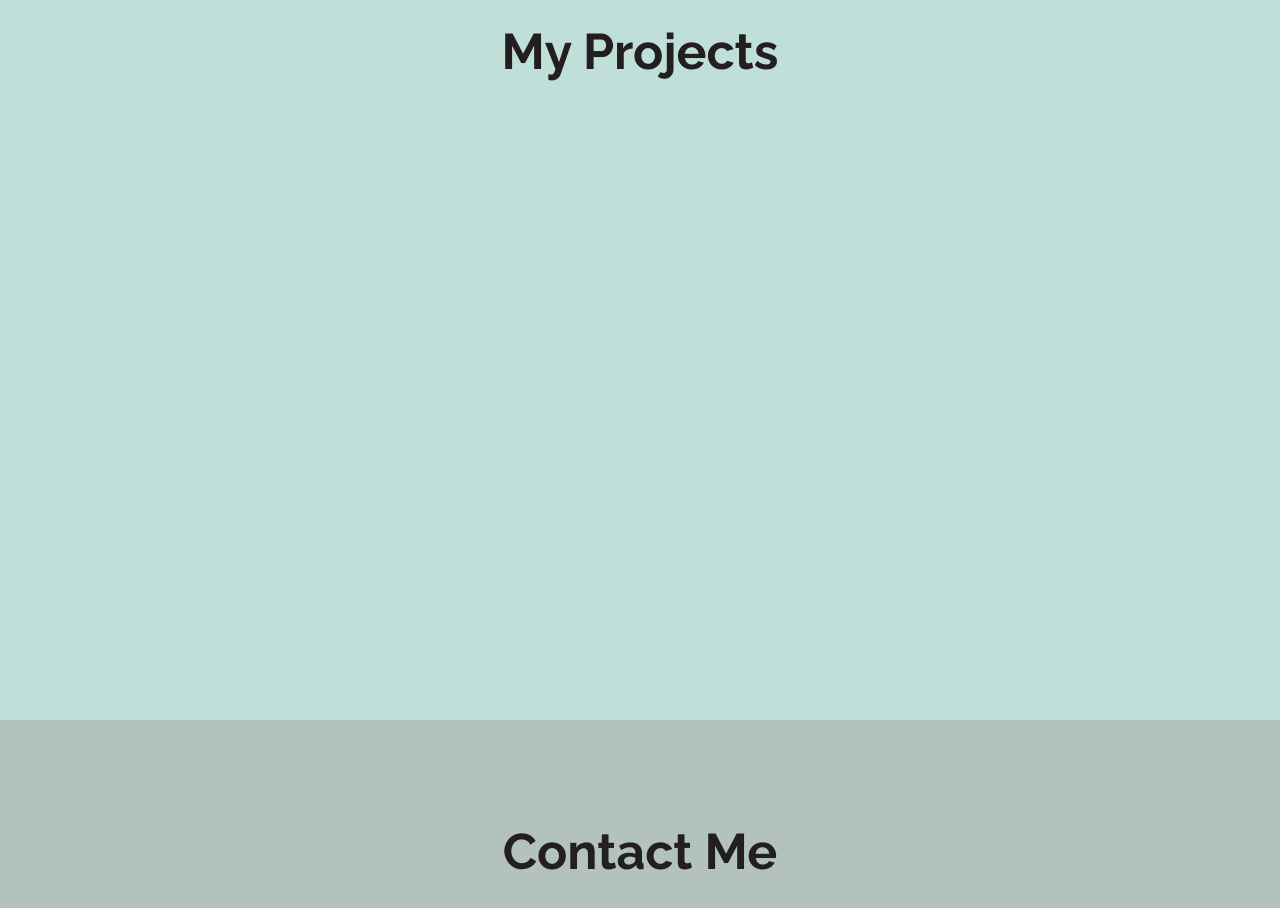
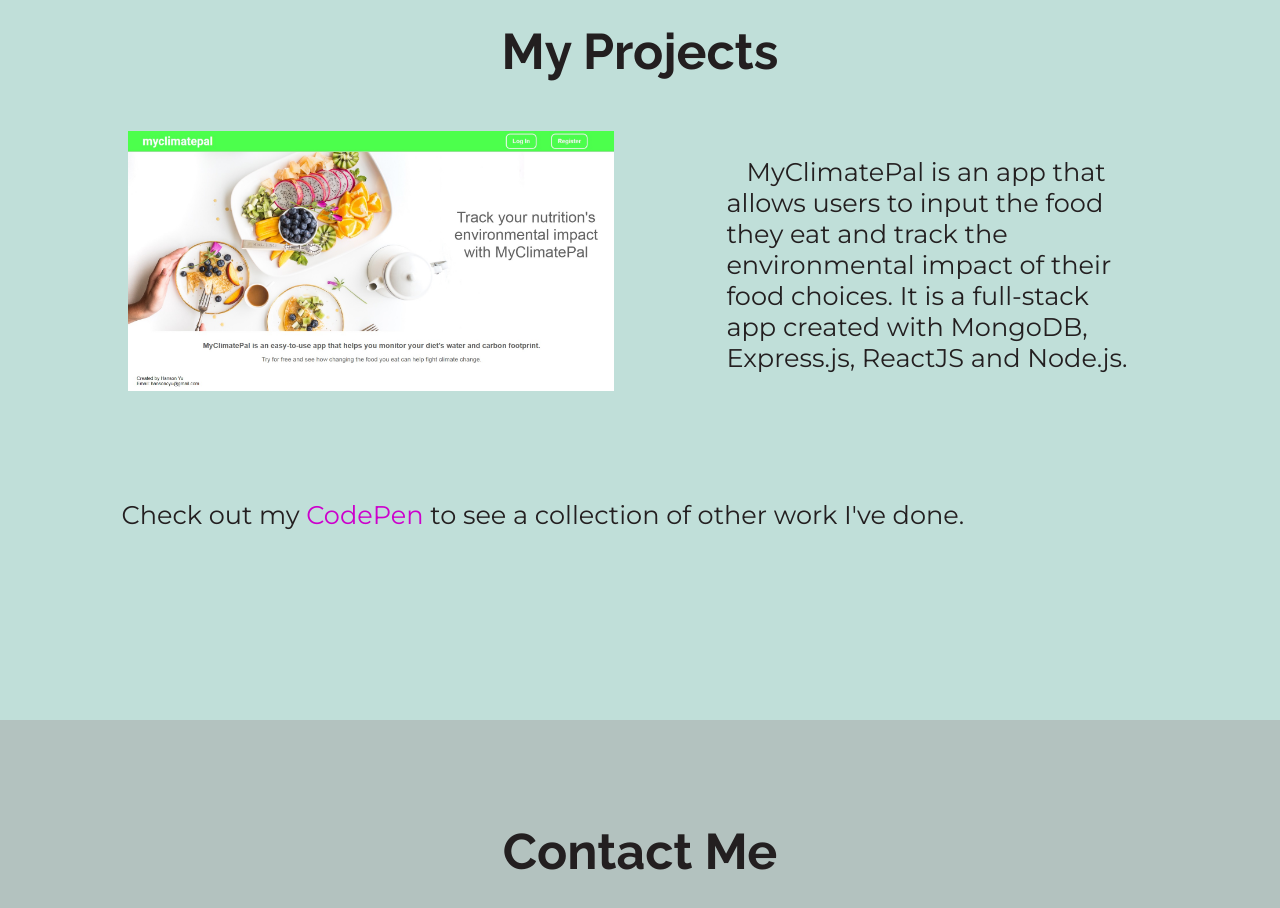
Before and after one commit to hansoncyu/hansoncyu.github.io, a plain HTML site: page index.html in a window 1280 px wide. Shown: the part 880-1788 px from the top of the page. Drawn offline with nearby package versions, Linux system fonts and the light colour scheme.

Commit message:
Added to projects section

```diff
--- a/css/style.css
+++ b/css/style.css
@@ -269,9 +269,44 @@ h2 {
   margin-right: 6%;
   border-radius: 50%;
   border-color: #edd9c0;
-
 }
 
 #aboutWrap {
   overflow: auto;
 }
+
+#climateProjectWrap {
+  margin-top: 50px;
+}
+
+#climatePicWrap {
+  width: 38%;
+  height: 12%;
+  float: left;
+  margin-left: 10%;
+}
+
+#climatePic {
+  object-fit: cover;
+  width: 100%;
+}
+
+#climateTextWrap {
+  width: 35%;
+  height: 10%;
+  float: right;
+  margin-right: 10%;
+}
+
+#climateText {
+  color: #231F20;
+}
+
+#codepenWrap p {
+  padding-top: 75px;
+  color: #231F20;
+}
+
+#codepenWrap a {
+  color: #cc00cc;
+}
--- a/index.html
+++ b/index.html
@@ -78,7 +78,24 @@
 <section id="projects">
   <div class="pageContainer">
     <h1>My Projects</h1>
+    <div id="climateProjectWrap">
+    <div id="climatePicWrap">
+      <a target="_blank" href="https://my-climate-pal.herokuapp.com">
+      <img id="climatePic" src="img/climatePic.jpg" alt="MyClimateApp Front Page">
+    </a>
   </div>
+    <div id = "climateTextWrap">
+    <p id="climateText">
+      MyClimatePal is an app that allows users to input the food they eat and track the environmental impact of their food choices. It is a full-stack app created with MongoDB, Express.js, ReactJS and Node.js.
+    </p>
+    </div>
+  </div>
+  <div id="codepenWrap">
+    <p>
+      Check out my <a target="_blank" href="https://codepen.io/hansonyu/">CodePen</a> to see a collection of other work I've done.
+    </p>
+  </div>
+</div>
 </section>
 <section id="contact">
   <div class="pageContainer">
```
Also changed, not shown: img/climatepic.jpg (added).
